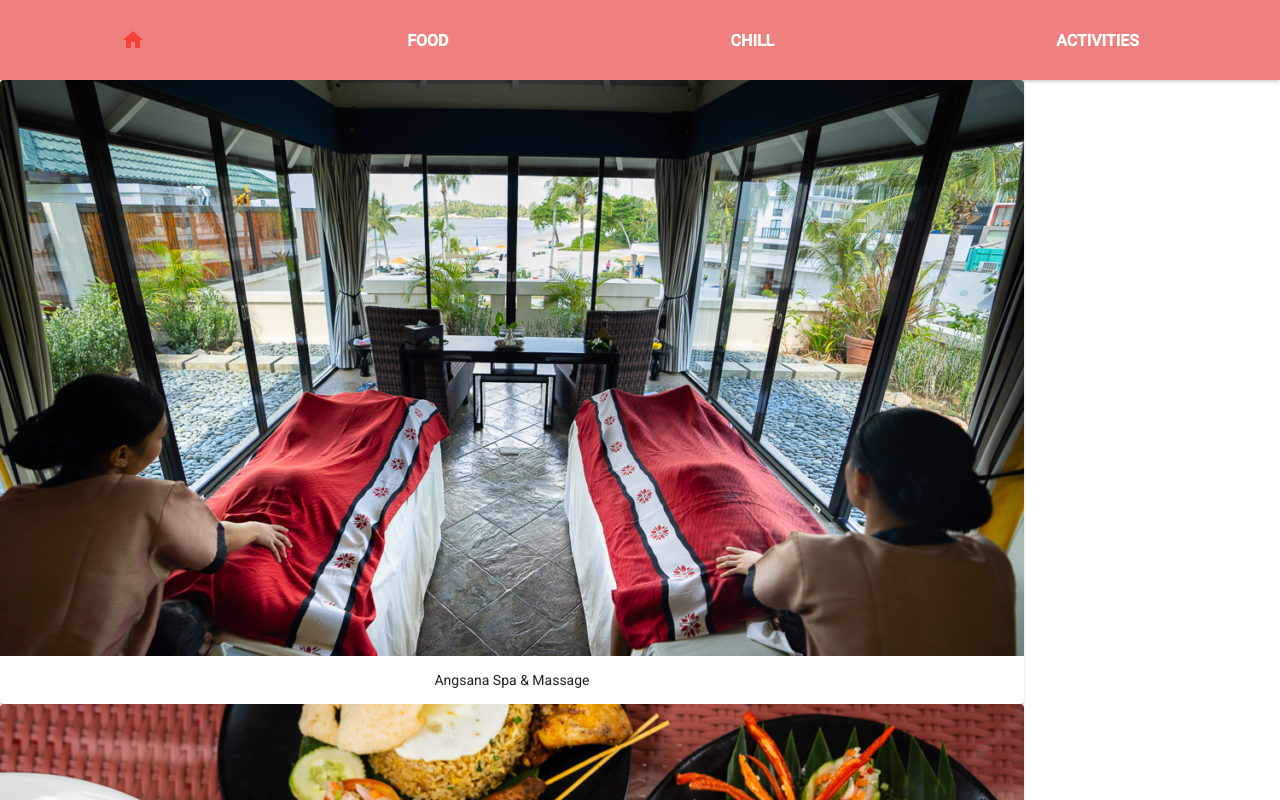
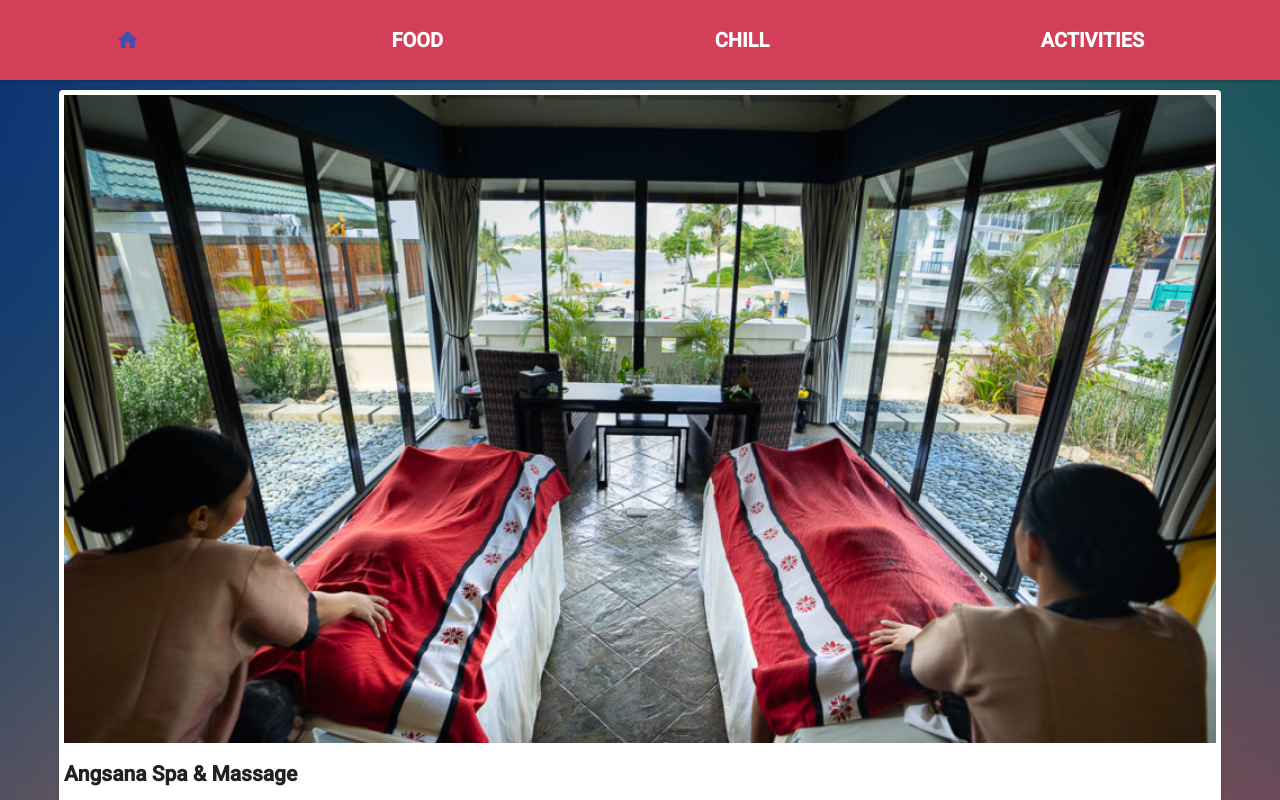
Before and after one commit to yekai7/Bintan, an Angular app: page /chill in a window 1280 px wide. Shown: the top 800 px of the page. Built offline with nearby package versions, Linux system fonts and the light colour scheme.

Commit message:
modified bg image and scrolling issue

```diff
--- a/src/app/app.component.css
+++ b/src/app/app.component.css
@@ -1,20 +1,16 @@
-
-
-
 .menu {
     width:100%;
     height:10vh;
-    background-color: lightcoral;
-    /* font-family: Sans Black; */
+    background-color: rgb(211, 63, 88);
     font-weight: bold;
-    /* border-bottom: 3px solid black; */
     box-shadow: 0 2px 4px -1px rgba(0,0,0,0.25);}
 
 a{
     color: white;
     text-decoration: none;
     padding: 20px 20px;
-    font-size:16px;
+    font-size:20px;
+    color: white;
 }
 
 a:hover, a:active{
--- a/src/app/app.component.html
+++ b/src/app/app.component.html
@@ -1,24 +1,9 @@
-<!--
-<mat-toolbar color="warn">
-  <mat-toolbar-row fxLayout="row column" fxLayoutAlign="space-around center">
-    <span>BINTAN LETS GO</span>
-  </mat-toolbar-row>
-
-  <mat-toolbar-row fxLayoutGap="3vw" fxLayoutAlign="space-around">
-    <span (click)="navigate('food')">FOOD</span>
-    <span (click)="navigate('chill')">CHILL</span>
-    <span (click)="navigate('activities')">ACTIVITIES</span>
-  </mat-toolbar-row>
-</mat-toolbar>
-<router-outlet></router-outlet> -->
 <div class="menu" fxLayoutAlign="space-around center">
-  <mat-icon (click)="navigate()" fxLayoutAlign="start" color="warn">home</mat-icon>
+  <mat-icon (click)="navigate()" fxLayoutAlign="start" color="primary">home</mat-icon>
   <a routerLink="food" routerLinkActive="active">FOOD</a>
   <a routerLink="chill" routerLinkActive="active">CHILL</a>
   <a routerLink="activities" routerLinkActive="active">ACTIVITIES</a>
-  <!-- <span (click)="navigate('food')">FOOD</span> -->
-  <!-- <span (click)="navigate('chill')">CHILL</span>
-  <span (click)="navigate('activities')">ACTIVITIES</span> -->
+
 </div>
 <main [@fadeAnimation]="o.isActivated ? o.activatedRoute : ''">
   <router-outlet #o="outlet"></router-outlet>
--- a/src/app/components/activities-list.component.ts
+++ b/src/app/components/activities-list.component.ts
@@ -1,5 +1,5 @@
 import { DbService } from './../services/db.service';
-import { Router } from '@angular/router';
+import { Router, ActivatedRoute } from '@angular/router';
 import { Component, OnInit } from '@angular/core';
 
 @Component({
@@ -9,7 +9,7 @@ import { Component, OnInit } from '@angular/core';
 })
 export class ActivitiesListComponent implements OnInit {
 
-  constructor(private router: Router, private dbSvc: DbService) { }
+  constructor(private router: Router, private dbSvc: DbService, private route:ActivatedRoute) { }
 
   ngOnInit() {
   }
@@ -17,7 +17,7 @@ export class ActivitiesListComponent implements OnInit {
   actList = this.dbSvc.activities;
 
   goLeft(){
-    this.router.navigate(['chill'])
+    this.router.navigate(['chill', {relativeTo: this.route }])
   }
 
 }
--- a/src/app/components/chill-list.component.css
+++ b/src/app/components/chill-list.component.css
@@ -1,3 +1,11 @@
-.container{
-    widows: 100%;
+.actImg {
+    object-fit: cover;
+    width: 90vw;
+    height: auto;
 }
+
+.customCard {
+    padding:5px 5px 5px 5px;
+    margin: 10px 10px 10px 10px;
+    /* background-color:pink; */
+}
--- a/src/app/components/chill-list.component.html
+++ b/src/app/components/chill-list.component.html
@@ -1,9 +1,12 @@
 <div (swipeleft)="goRight()" (swiperight)="goLeft()"  class="container">
-    <div *ngFor="let chill of chillList">
-        <mat-card>
-            <img mat-card-image src="{{chill.img}}">
-            <mat-card-content fxLayoutAlign="space-around">
-                <p>{{chill.name}}</p>
+    <div *ngFor="let chill of chillList" class="test" fxLayoutAlign="space-around ">
+        <mat-card class="customCard">
+            <mat-card-content>
+                <img src="{{chill.img}}" class="actImg">
+            </mat-card-content>
+            <mat-card-content>
+                <h2>{{chill.name}}</h2>
+                <p>Where: {{chill.location}}</p>
             </mat-card-content>
         </mat-card>
     </div>
--- a/src/app/components/food-list.component.css
+++ b/src/app/components/food-list.component.css
@@ -1,3 +1,11 @@
-.container{
-    widows: 100%;
+.actImg {
+    object-fit: cover;
+    width: 90vw;
+    height: auto;
 }
+
+.customCard {
+    padding:5px 5px 5px 5px;
+    margin: 10px 10px 10px 10px;
+    /* background-color:pink; */
+}
--- a/src/app/components/food-list.component.html
+++ b/src/app/components/food-list.component.html
@@ -1,9 +1,12 @@
 <div (swipeleft)="goRight()" class="container">
-    <div *ngFor="let food of foodList">
-        <mat-card>
-            <img mat-card-image src="{{food.img}}" class="actImg">
-            <mat-card-content fxLayoutAlign="space-around">
-                <p>{{food.name}}</p>
+    <div *ngFor="let food of foodList" class="test" fxLayoutAlign="space-around ">
+        <mat-card class="customCard">
+            <mat-card-content>
+                <img src="{{food.img}}" class="actImg">
+            </mat-card-content>
+            <mat-card-content>
+                <h2>{{food.name}}</h2>
+                <p>Where: {{food.location}}</p>
             </mat-card-content>
         </mat-card>
     </div>
--- a/src/index.html
+++ b/src/index.html
@@ -13,6 +13,8 @@
   <link rel="apple-touch-icon" href="./images/ico.png">
   <link rel="apple-touch-icon" sizes="152x152" href="./images/ico.png">
   <link rel="apple-touch-icon" sizes="180x180" href="./images/ico.png">
+  <meta name="apple-mobile-web-app-capable" content="yes">
+  <meta name="apple-mobile-web-app-status-bar-style" content="black-translucent">
 </head>
 
 <body>
--- a/src/styles.css
+++ b/src/styles.css
@@ -4,15 +4,15 @@ html, body { height: 100%; }
 body {
     margin: 0;
     font-family: Roboto, "Helvetica Neue", sans-serif;
-    /* background-image: url("./assets/bg.jpg");
+    background-image: url("./assets/bg.png");
     background-color:white;
-    background-repeat: no-repeat;
-    background-size: contain;
+    background-repeat: repeat;
+    background-size: cover;
     background-position: 100% top;
-    background-attachment: fixed; */
+    background-attachment: fixed;
 }
 router-outlet ~ * {
-    position: absolute;
-    /* height: 100%;
-    width: 100%; */
+    position: relative;
+    height: 100%;
+    width: 100%;
   }
```
Also changed, not shown: src/assets/bg.png (added).
